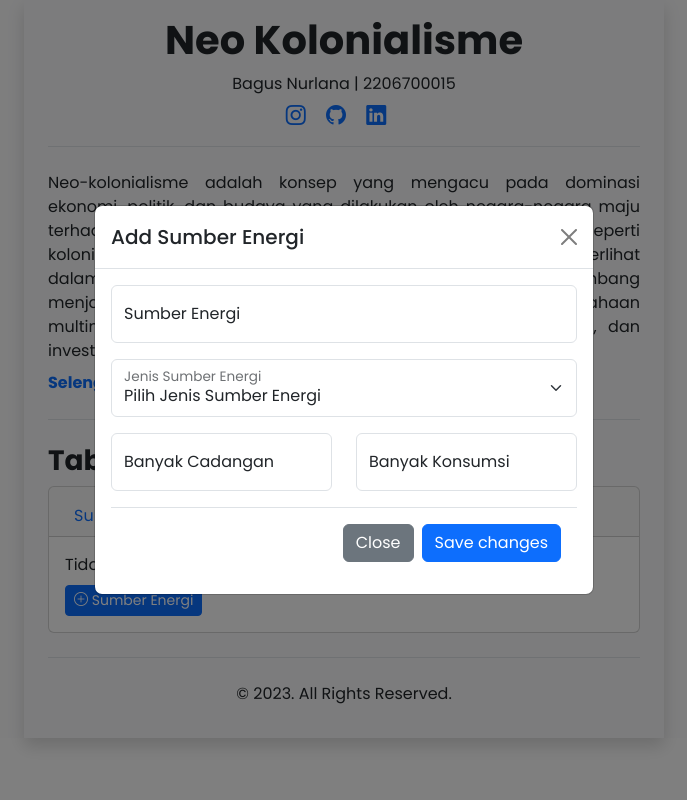
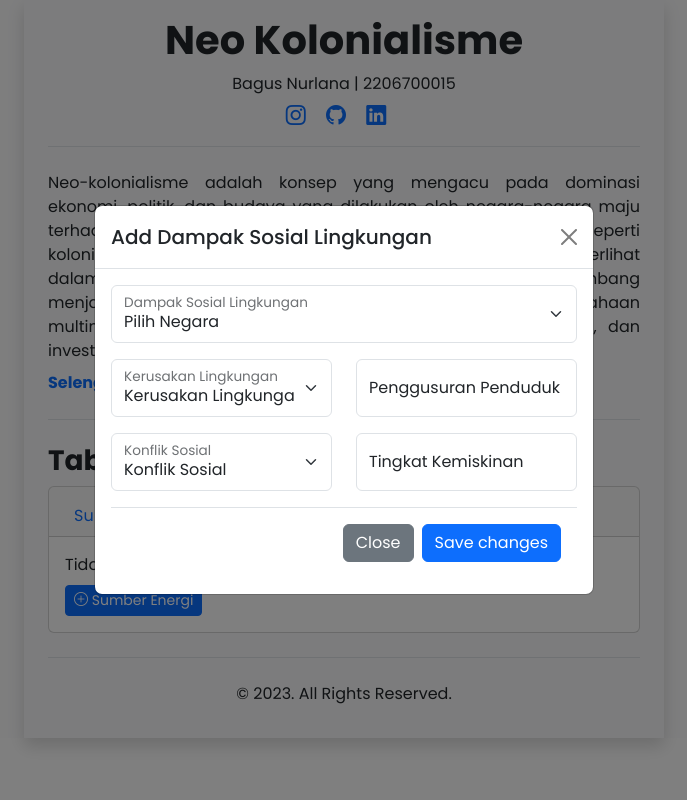
Before and after one commit to Baguslana/neocolonialism, a PHP site: page /SosialLingkungan in a window 1280 px wide, after a click on "Sumber Energi". Shown: the whole page, without its empty margins (296-983 px from the left). Run offline with PHP 8.4, Linux system fonts and the light colour scheme; data that the repository does not hold is empty; some libraries are stand-ins or nearby versions.

Commit message:
ALL CLEAR

```diff
--- a/page/sosial.php
+++ b/page/sosial.php
@@ -1,9 +1,11 @@
 <?php
 include 'connect.php';
-$query = mysqli_query($con, "SELECT * FROM sumber_energi");
+$query = mysqli_query($con, "SELECT * FROM sosiallingkungan LEFT JOIN sumberdaya ON sumberdaya.id = sosiallingkungan.negara_id");
 while ($data = mysqli_fetch_array($query)) {
     $krisis[] = $data;
 }
+
+$queryNegara = mysqli_query($con, "SELECT id, negara FROM sumberdaya");
 ?>
 
 <!-- Modal Add Sumber-->
@@ -11,46 +13,72 @@ while ($data = mysqli_fetch_array($query)) {
     <div class="modal-dialog modal-md modal-dialog-centered modal-fullscreen-sm-down">
         <div class="modal-content">
             <div class="modal-header">
-                <h1 class="modal-title fs-5" id="exampleModalLabel">Add Sumber Energi</h1>
+                <h1 class="modal-title fs-5" id="exampleModalLabel">Add Dampak Sosial Lingkungan</h1>
                 <button type="button" class="btn-close" data-bs-dismiss="modal" aria-label="Close"></button>
             </div>
             <div class="modal-body">
-                <form class="needs-validation" novalidate action="proses_input_sumber.php" method="POST">
+                <form class="needs-validation" novalidate action="controller/proses_input_sumber.php" method="POST">
                     <div class="form-floating mb-3">
-                        <input type="text" name="sumber_energi" class="form-control" id="floatingInput" placeholder="Your Name" required>
-                        <label for="floatingInput">Sumber Energi</label>
+                        <select class="form-select" name="negaraid" aria-label="Default select example" required>
+                            <option value="" hidden selected>Pilih Negara</option>
+                            <?php
+                            foreach ($queryNegara as $value) {
+                                echo '<option value="' . $value['id'] . '">' . $value['negara'] . '</option>';
+                            }
+                            ?>
+                        </select>
+                        <label for="floatingInput">Dampak Sosial Lingkungan</label>
                         <div class="invalid-feedback">
-                            Masukan Sumber Energi.
-                        </div>
-                    </div>
-                    <div class="form-floating mb-3">
-                        <select class="form-select" name="jenis_sumber" aria-label="Default select example" required>
-                            <option selected hidden value="">Pilih Jenis Sumber Energi</option>
-                            <option value="Fosil">Fosil</option>
-                            <option value="Terbarukan">Terbarukan</option>
-                            <option value="Non-Terbarukan">Non-Terbarukan</option>
-                        </select>
-                        <label for="floatingInput">Jenis Sumber Energi</label>
-                        <div class="invalid-feedback">
-                            Masukan Jenis Sumber Energi.
+                            Pilih Negara.
                         </div>
                     </div>
                     <div class="row">
                         <div class="col-sm">
                             <div class="form-floating mb-3">
-                                <input type="text" class="form-control" id="floatingInput" placeholder="Your Name" name="cadangan" required>
-                                <label for="floatingInput">Banyak Cadangan</label>
+                                <select class="form-select" name="kerusakan_lingkungan" aria-label="Default select example" required>
+                                    <option value="" selected disabled hidden>Kerusakan Lingkungan</option>
+                                    <option value="Sangat Tinggi">Sangat Tinggi</option>
+                                    <option value="Tinggi">Tinggi</option>
+                                    <option value="Sedang">Sedang</option>
+                                    <option value="Rendah">Rendah</option>
+                                    <option value="Sangat Rendah">Sangat Rendah</option>
+                                </select>
+                                <label for="floatingInput">Kerusakan Lingkungan</label>
                                 <div class="invalid-feedback">
-                                    Masukan Banyak Cadangan.
+                                    Pilih Kerusakan Lingkungan.
                                 </div>
                             </div>
                         </div>
                         <div class="col-sm">
                             <div class="form-floating mb-3">
-                                <input type="text" class="form-control" id="floatingInput" placeholder="Your Name" name="konsumsi" required>
-                                <label for="floatingInput">Banyak Konsumsi</label>
+                                <input type="number" name="penggusuran_penduduk" class="form-control" id="floatingInput" placeholder="Your Name" required>
+                                <label for="floatingInput">Penggusuran Penduduk</label>
                                 <div class="invalid-feedback">
-                                    Masukan Banyak Konsumsi.
+                                    Masukan Penggusuran Penduduk.
+                                </div>
+                            </div>
+                        </div>
+                    </div>
+                    <div class="row">
+                        <div class="col-sm">
+                            <div class="form-floating mb-3">
+                                <select class="form-select" name="konflik_sosial" aria-label="Default select example" required>
+                                    <option value="" selected disabled hidden>Konflik Sosial</option>
+                                    <option value="Ya">Ya</option>
+                                    <option value="Tidak">Tidak</option>
+                                </select>
+                                <label for="floatingInput">Konflik Sosial</label>
+                                <div class="invalid-feedback">
+                                    Pilih Konflik Sosial.
+                                </div>
+                            </div>
+                        </div>
+                        <div class="col-sm">
+                            <div class="form-floating mb-3">
+                                <input type="number" name="tingkat_kemiskinan" class="form-control" id="floatingInput" placeholder="Your Name" required>
+                                <label for="floatingInput">Tingkat Kemiskinan</label>
+                                <div class="invalid-feedback">
+                                    Masukan Tingkat Kemiskinan.
                                 </div>
                             </div>
                         </div>
@@ -74,65 +102,82 @@ if (empty($krisis)) {
 ?>
 
         <!-- Modal Edit Sumber-->
-        <div class="modal fade" id="EditSumber<?= $row['id_sumber_energi']; ?>" tabindex="-1" aria-labelledby="exampleModalLabel" aria-hidden="true">
+        <div class="modal fade" id="EditSumber<?= $row['id_sosial']; ?>" tabindex="-1" aria-labelledby="exampleModalLabel" aria-hidden="true">
             <div class="modal-dialog modal-md modal-dialog-centered modal-fullscreen-sm-down">
                 <div class="modal-content">
                     <div class="modal-header">
-                        <h1 class="modal-title fs-5" id="exampleModalLabel">Edit Sumber Energi</h1>
+                        <h1 class="modal-title fs-5" id="exampleModalLabel">Edit Dampak Sosial Lingkungan</h1>
                         <button type="button" class="btn-close" data-bs-dismiss="modal" aria-label="Close"></button>
                     </div>
                     <div class="modal-body">
-                        <form class="needs-validation" novalidate action="proses_edit_sumber.php" method="POST">
-                            <input type="hidden" name="id_sumber_energi" value="<?= $row['id_sumber_energi']; ?>">
+                        <form class="needs-validation" novalidate action="controller/proses_edit_sumber.php" method="POST">
+                            <input type="hidden" name="id_sosial" value="<?= $row['id_sosial']; ?>">
+                            <input type="hidden" name="nmnegara" value="<?= $row['negara']; ?>">
                             <div class="form-floating mb-3">
-                                <input type="text" name="sumber_energi" class="form-control" id="floatingInput" value="<?= $row['nama_sumber_energi']; ?>">
-                                <label for="floatingInput">Sumber Energi</label>
-                                <div class="invalid-feedback">
-                                    Masukan Sumber Energi.
-                                </div>
-                            </div>
-                            <div class="form-floating mb-3">
-                                <select class="form-select" name="jenis_sumber" aria-label="Default select example">
-                                    <option value="" hidden selected>Pilih Jenis Sumber Energi</option>
+                                <select class="form-select" name="id" aria-label="Default select example" required>
+                                    <option value="" hidden selected>Pilih Negara</option>
                                     <?php
-                                    if ($row['jenis_sumber_energi'] == 'Fosil') {
-                                        echo '<option value="Fosil" selected>Fosil</option>';
-                                        echo '<option value="Terbarukan">Terbarukan</option>';
-                                        echo '<option value="Non-Terbarukan">Non-Terbarukan</option>';
-                                    } else if ($row['jenis_sumber_energi'] == 'Terbarukan') {
-                                        echo '<option value="Fosil">Fosil</option>';
-                                        echo '<option value="Terbarukan" selected>Terbarukan</option>';
-                                        echo '<option value="Non-Terbarukan">Non-Terbarukan</option>';
-                                    } else if ($row['jenis_sumber_energi'] == 'Non-Terbarukan') {
-                                        echo '<option value="Fosil">Fosil</option>';
-                                        echo '<option value="Terbarukan">Terbarukan</option>';
-                                        echo '<option value="Non-Terbarukan" selected>Non-Terbarukan</option>';
+                                    foreach ($queryNegara as $value) {
+                                        if ($row['id'] == $value['id']) {
+                                            echo '<option value="' . $value['id'] . '" selected>' . $value['negara'] . '</option>';
+                                        } else {
+                                            echo '<option value="' . $value['id'] . '">' . $value['negara'] . '</option>';
+                                        }
                                     }
                                     ?>
                                 </select>
-                                <label for="floatingInput">Jenis Sumber Energi</label>
+                                <label for="floatingInput">Negara</label>
                                 <div class="invalid-feedback">
-                                    Masukan Jenis Sumber Energi.
+                                    Pilih Negara.
                                 </div>
                             </div>
                             <div class="row">
                                 <div class="col-sm">
                                     <div class="form-floating mb-3">
-                                        <input type="text" class="form-control" id="floatingInput" value="<?= $row['cadangan']; ?>" name="cadangan">
-                                        <label for="floatingInput">Banyak Cadangan</label>
+                                        <select class="form-select" name="kerusakan_lingkungan" aria-label="Default select example" required>
+                                            <option selected disabled hidden>Pilih Kerusakan Lingkungan</option>
+                                            <option value="Sangat Tinggi" <?= ($row['kerusakan_lingkungan'] == 'Sangat Tinggi') ? 'selected' : ''; ?>>Sangat Tinggi</option>
+                                            <option value="Tinggi" <?= ($row['kerusakan_lingkungan'] == 'Tinggi') ? 'selected' : ''; ?>>Tinggi</option>
+                                            <option value="Sedang" <?= ($row['kerusakan_lingkungan'] == 'Sedang') ? 'selected' : ''; ?>>Sedang</option>
+                                            <option value="Rendah" <?= ($row['kerusakan_lingkungan'] == 'Rendah') ? 'selected' : ''; ?>>Rendah</option>
+                                            <option value="Sangat Rendah" <?= ($row['kerusakan_lingkungan'] == 'Sangat Rendah') ? 'selected' : ''; ?>>Sangat Rendah</option>
+                                        </select>
+                                        <label for="floatingInput">Kerusakan Lingkungan</label>
                                         <div class="invalid-feedback">
-                                            Masukan Banyak Cadangan.
+                                            Pilih Kerusakan Lingkungan.
                                         </div>
                                     </div>
                                 </div>
                                 <div class="col-sm">
-                                    <div class="col-sm">
-                                        <div class="form-floating mb-3">
-                                            <input type="text" class="form-control" id="floatingInput" value="<?= $row['konsumsi']; ?>" name="konsumsi">
-                                            <label for="floatingInput">Banyak Cadangan</label>
-                                            <div class="invalid-feedback">
-                                                Masukan Banyak Cadangan.
-                                            </div>
+                                    <div class="form-floating mb-3">
+                                        <input type="number" name="penggusuran_penduduk" class="form-control" id="floatingInput" placeholder="Your Name" value="<?= $row['penggusuran_penduduk']; ?>" required>
+                                        <label for="floatingInput">Penggusuran Penduduk</label>
+                                        <div class="invalid-feedback">
+                                            Masukan Penggusuran Penduduk.
+                                        </div>
+                                    </div>
+                                </div>
+                            </div>
+                            <div class="row">
+                                <div class="col-sm">
+                                    <div class="form-floating mb-3">
+                                        <select class="form-select" name="konflik_sosial" aria-label="Default select example" required>
+                                            <option selected disabled hidden>Konflik Sosial</option>
+                                            <option value="Ya" <?= ($row['konflik_sosial'] == 'Ya') ? 'selected' : ''; ?>>Ya</option>
+                                            <option value="Tidak" <?= ($row['konflik_sosial'] == 'Tidak') ? 'selected' : ''; ?>>Tidak</option>
+                                        </select>
+                                        <label for="floatingInput">Konflik Sosial</label>
+                                        <div class="invalid-feedback">
+                                            Pilih Konflik Sosial.
+                                        </div>
+                                    </div>
+                                </div>
+                                <div class="col-sm">
+                                    <div class="form-floating mb-3">
+                                        <input type="number" name="tingkat_kemiskinan" class="form-control" id="floatingInput" placeholder="Your Name" value="<?= $row['tingkat_kemiskinan']; ?>" required>
+                                        <label for="floatingInput">Tingkat Kemiskinan</label>
+                                        <div class="invalid-feedback">
+                                            Masukan Tingkat Kemiskinan.
                                         </div>
                                     </div>
                                 </div>
@@ -149,7 +194,7 @@ if (empty($krisis)) {
         <!-- End Modal Edit sumber -->
 
         <!-- Modal Delete Warga-->
-        <div class="modal fade" id="DeleteSumber<?= $row['id_sumber_energi']; ?>" tabindex=" -1" aria-labelledby="exampleModalLabel" aria-hidden="true">
+        <div class="modal fade" id="DeleteSumber<?= $row['id_sosial']; ?>" tabindex=" -1" aria-labelledby="exampleModalLabel" aria-hidden="true">
             <div class="modal-dialog modal-dialog-centered">
                 <div class="modal-content">
                     <div class="modal-header">
@@ -157,11 +202,13 @@ if (empty($krisis)) {
                         <button type="button" class="btn-close" data-bs-dismiss="modal" aria-label="Close"></button>
                     </div>
                     <div class="modal-body">
-                        <form class="needs-validation" novalidate action="proses_delete_sumber.php" method="POST">
-                            <input type="hidden" name="id_sumber_energi" value="<?= $row['id_sumber_energi']; ?>">
-                            <input type="hidden" name="sumber_energi" value="<?= $row['nama_sumber_energi']; ?>">
+                        <form class="needs-validation" novalidate action="controller/proses_delete_sumber.php" method="POST">
+                            <input type="hidden" name="id_sosial" value="<?= $row['id_sosial']; ?>">
+                            <input type="hidden" name="nmnegara" value="<?= $row['negara']; ?>">
+                            <input type="hidden" name="kerusakan_lingkungan" value="<?= $row['kerusakan_lingkungan']; ?>">
+                            <input type="hidden" name="tingkat_kemiskinan" value="<?= $row['tingkat_kemiskinan']; ?>">
                             <div class="col-lg-12 mb-3">
-                                <div class="alert alert-light" role="alert">Apakah anda yakin ingin menghapus Data Sumber Energi <b><?= $row['nama_sumber_energi']; ?></b> ?</div>
+                                <div class="alert alert-light" role="alert">Apakah anda yakin ingin menghapus Data Sumber Energi <b><?= $row['negara']; ?></b> ?</div>
                             </div>
                             <div class="modal-footer">
                                 <button type="button" class="btn btn-secondary" data-bs-dismiss="modal">Cancel</button>
@@ -182,11 +229,12 @@ if (empty($krisis)) {
             <thead class="align-middle">
                 <tr>
                     <th scope="col">No</th>
-                    <th scope="col" class="text-nowrap">Sumber Energi</th>
-                    <th scope="col" class="text-nowrap">Jenis Sumber Energi</th>
-                    <th scope="col">Cadangan</th>
-                    <th scope="col">Konsumsi</th>
-                    <th scope="col">Aksi</th>
+                    <th scope="col" class="text-nowrap">Negara</th>
+                    <th scope="col" class="text-nowrap"> Kerusakan Lingkungan</th>
+                    <th scope="col" class="text-nowrap"> Penggusuran Penduduk</th>
+                    <th scope="col" class="text-nowrap"> Konflik Sosial</th>
+                    <th scope="col" class="text-nowrap"> Tingkat Kemiskinan</th>
+                    <th scope="col">Action</th>
                 </tr>
             </thead>
             <tbody>
@@ -196,24 +244,19 @@ if (empty($krisis)) {
                 ?>
                     <tr>
                         <th scope="row"><?= $no++ ?></th>
-                        <td><?= $row['nama_sumber_energi'] ?></td>
-                        <td><?= $row['jenis_sumber_energi'] ?></td>
-                        <td>
-                            <?php if ($row['cadangan'] == 0) {
-                                echo "Tidak Terbatas";
-                            } else {
-                                echo number_format($row['cadangan'], 0, ',', '.');
-                            } ?>
-                        </td>
-                        <td><?= number_format($row['konsumsi'], 0, ',', '.') ?></td>
+                        <td><?= $row['negara'] ?></td>
+                        <td><?= $row['kerusakan_lingkungan'] ?></td>
+                        <td><?= number_format($row['penggusuran_penduduk'], 0, ',', '.') ?></td>
+                        <td><?= $row['konflik_sosial'] ?></td>
+                        <td><?= number_format($row['tingkat_kemiskinan'], 0, ',', '.') ?></td>
                         <td>
                             <div class="btn-group">
                                 <a href"#" class="btn btn-primary btn-sm rounded" data-bs-toggle="dropdown" aria-expanded="false">
                                     <i class="bi bi-three-dots-vertical"></i>
                                 </a>
                                 <ul class="dropdown-menu">
-                                    <li><a class="dropdown-item" href="#" data-bs-toggle="modal" data-bs-target="#EditSumber<?php echo $row['id_sumber_energi']; ?>"><i class="bi bi-pencil-square text-warning"></i> Edit</a></li>
-                                    <li><a class="dropdown-item" href="#" data-bs-toggle="modal" data-bs-target="#DeleteSumber<?php echo $row['id_sumber_energi']; ?>"><i class="bi bi-trash3 text-danger"></i> Delete</a></li>
+                                    <li><a class="dropdown-item" href="#" data-bs-toggle="modal" data-bs-target="#EditSumber<?php echo $row['id_sosial']; ?>"><i class="bi bi-pencil-square text-warning"></i> Edit</a></li>
+                                    <li><a class="dropdown-item" href="#" data-bs-toggle="modal" data-bs-target="#DeleteSumber<?php echo $row['id_sosial']; ?>"><i class="bi bi-trash3 text-danger"></i> Delete</a></li>
                                 </ul>
                             </div>
                         </td>
```
Also changed, not shown: controller/proses_delete_sumber.php (+14 -7 lines), controller/proses_edit_sumber.php (+16 -18 lines), controller/proses_input_sumber.php (+21 -12 lines), page/ekonomi.php (+15 -11 lines).
